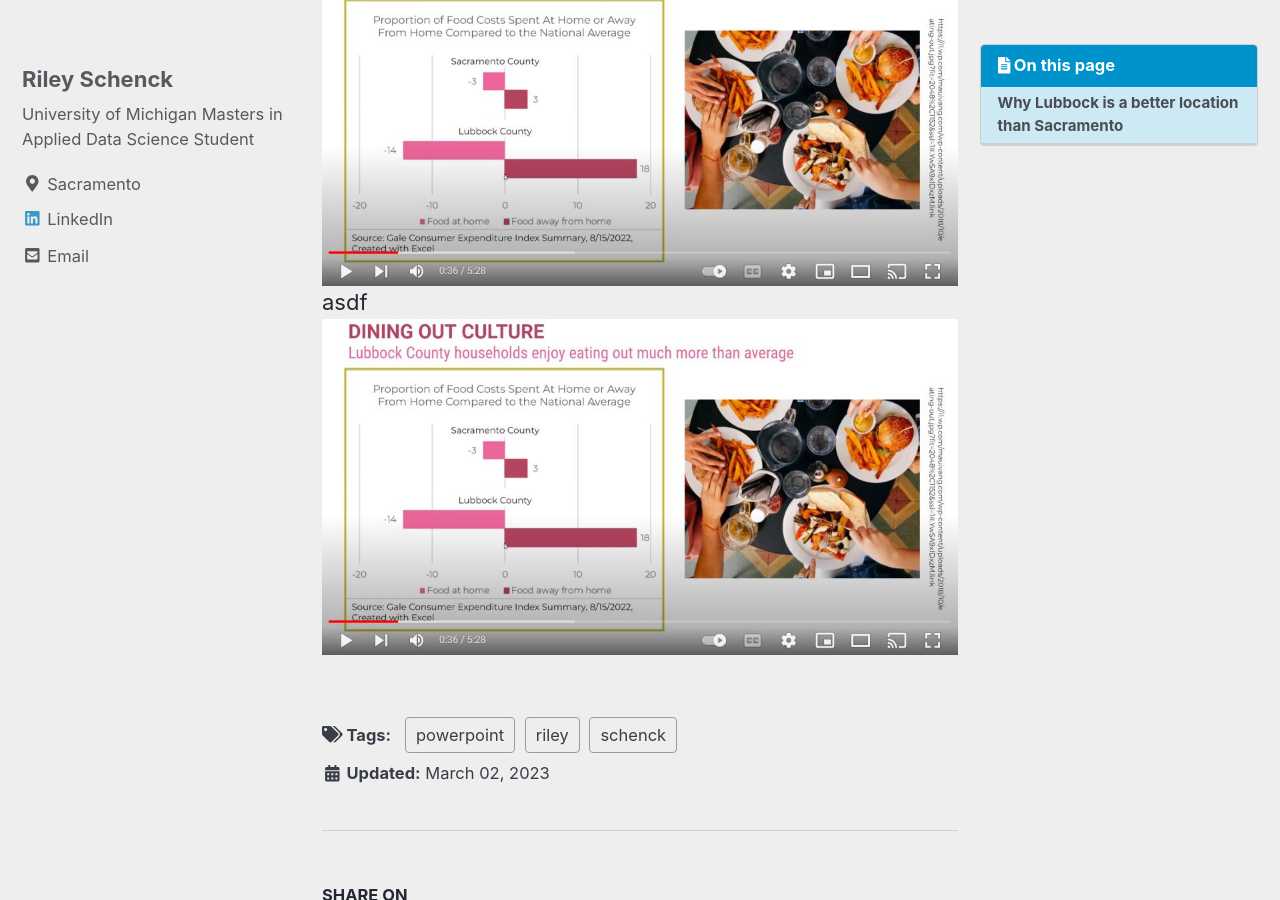
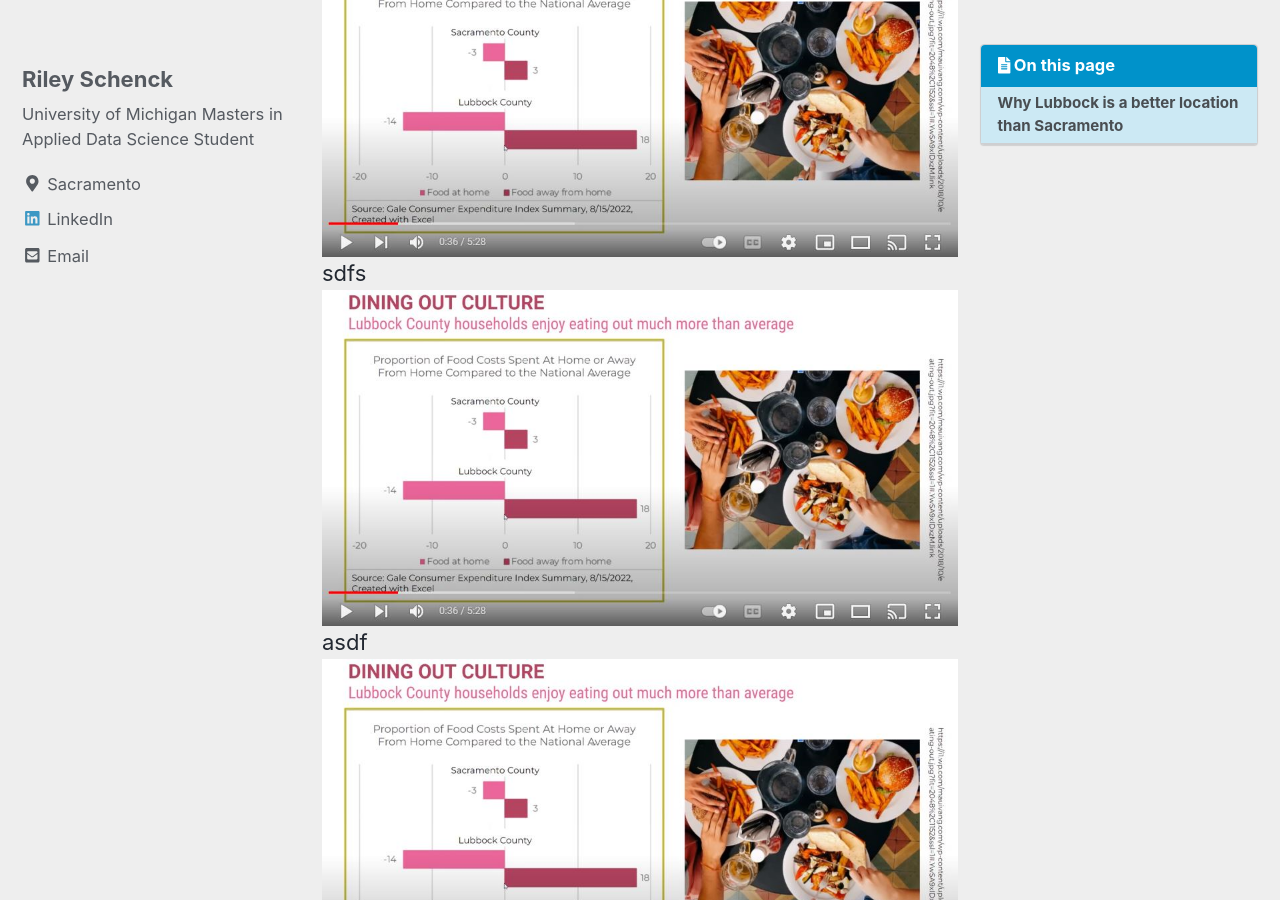
Before and after one commit to rileyschenck/website, a Jekyll site: the page built from _posts/2023-03-02-PowerPoint.md, in a window 1280 px wide and 900 px high, scrolled down 458 px. Built offline with Jekyll 4.4.1, drawn with Linux system fonts in a browser that asks for light colours; cached includes are drawn as plain includes; nearby versions of some CDN libraries; a script that is not in the unit is left out.

Commit message:
Update 2023-03-02-PowerPoint.md

```diff
--- a/_posts/2023-03-02-PowerPoint.md
+++ b/_posts/2023-03-02-PowerPoint.md
@@ -18,7 +18,8 @@ toc_sticky: true
 ## Why Lubbock is a better location than Sacramento
 
 Indicators we were told to for the class:
-
+ [![Watch the video](/assets/images/chickenkitchenpng.png)]([https://youtu.be/vt5fpE0bzSY](https://www.youtube.com/watch?v=dg9_cwtIsqE&ab_channel=RS))
+sdfs
 <img src="/assets/images/chickenkitchen.JPG" alt="">
 asdf
 <img src="/assets/images/chickenkitchenpng.png" alt="">
```
